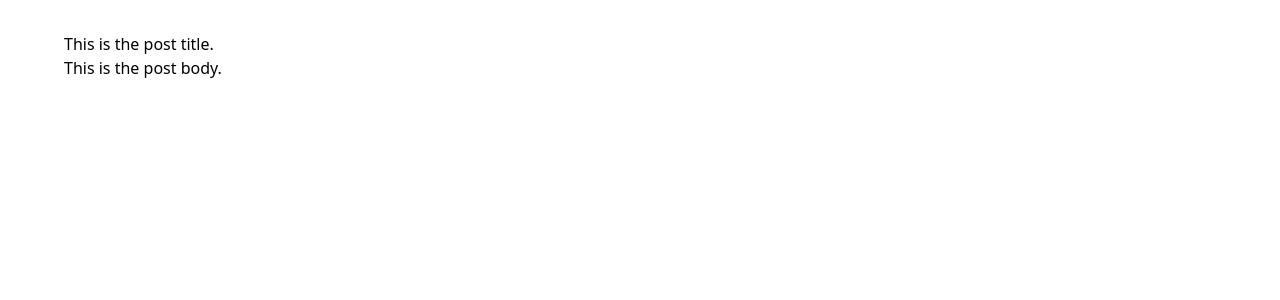
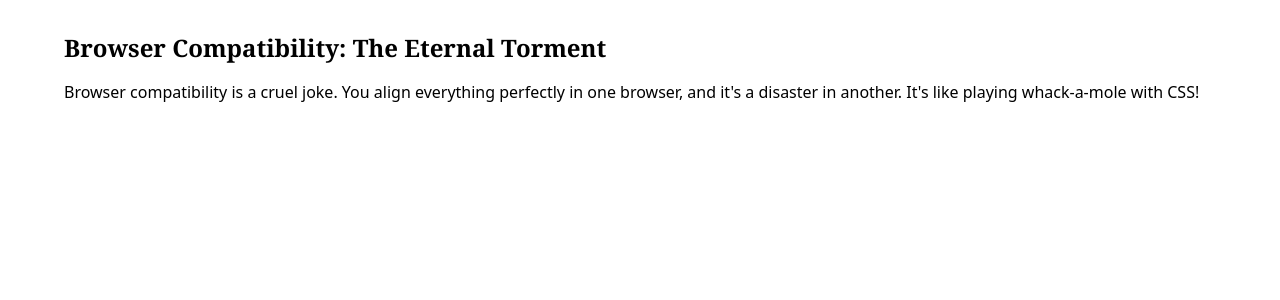
Before and after one commit to leemander/next-deployed-blog, a Next.js app: page /blogs/browser-torment in a window 1280 px wide. Shown: the top 300 px of the page. Built offline with nearby package versions, Linux system fonts and the light colour scheme.

Commit message:
Add blog page content

```diff
--- a/src/app/blogs/[slug]/page.tsx
+++ b/src/app/blogs/[slug]/page.tsx
@@ -1,8 +1,23 @@
-export default function Page() {
+import { getPostBySlug } from "@/app/lib/posts";
+import { notFound } from "next/navigation";
+
+type blogPostParams = {
+  params: {
+    slug: string;
+  };
+};
+
+export default function Page({ params }: blogPostParams) {
+  const post = getPostBySlug(params.slug);
+
+  if (!post) {
+    notFound();
+  }
+
   return (
     <main>
-      <h2>This is the post title.</h2>
-      <p>This is the post body.</p>
+      <h2 className="text-2xl font-bold mb-4 font-serif">{post.title}</h2>
+      <p>{post.content}</p>
     </main>
   );
 }
--- a/src/app/blogs/page.tsx
+++ b/src/app/blogs/page.tsx
@@ -6,7 +6,7 @@ export default function Page() {
 
   return (
     <main>
-      <h2 className="text-2xl">This is the blogs page.</h2>
+      <h2 className="text-2xl font-bold font-serif">Blogs</h2>
       <p className="my-4">Select a blog post to read: </p>
       <ul className="grid gap-2">
         {posts.map((post) => {
```
